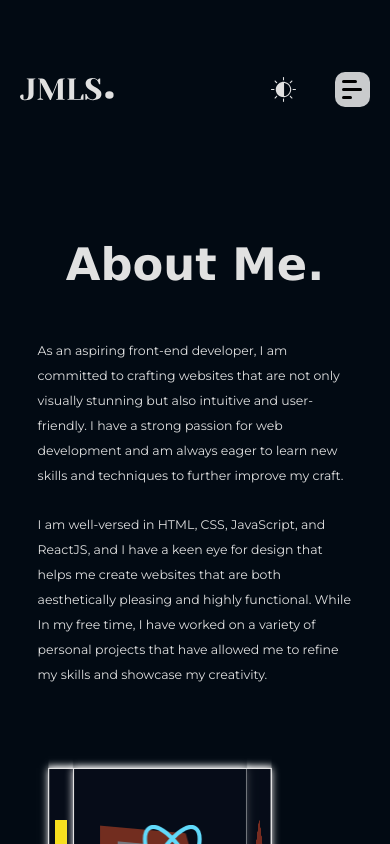
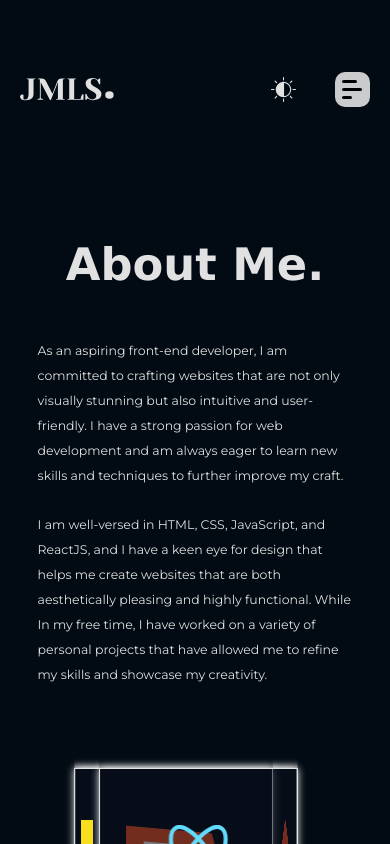
Before and after one commit to jmlsoteyza/portfolio, a React (Vite) app: page /About in a window 390 px wide. Shown: the top 844 px of the page. Built offline with nearby package versions, Linux system fonts and the light colour scheme.

Commit message:
fix cubes position

```diff
--- a/src/Styles/_responsive-layout.scss
+++ b/src/Styles/_responsive-layout.scss
@@ -286,8 +286,6 @@
   }
 }
 @media (max-width: 500px) {
-
-
   .Projects-container {
     padding-inline: 4.5rem;
   }
@@ -320,11 +318,12 @@
     align-items: center;
     justify-content: center;
   }
+  .about-skills_animation {
+    margin-left: -0.356rem;
+  }
 }
 @media (max-width: 440px) {
-  .about-skills_animation .cubespinner {
-    margin-left: 1rem;
-  }
+
   .project-info_img img {
     height: 11rem;
   }
--- a/src/Styles/index.css
+++ b/src/Styles/index.css
@@ -1343,11 +1343,11 @@ nav {
     align-items: center;
     justify-content: center;
   }
+  .about-skills_animation {
+    margin-left: -0.356rem;
+  }
 }
 @media (max-width: 440px) {
-  .about-skills_animation .cubespinner {
-    margin-left: 1rem;
-  }
   .project-info_img img {
     height: 11rem;
   }
```
